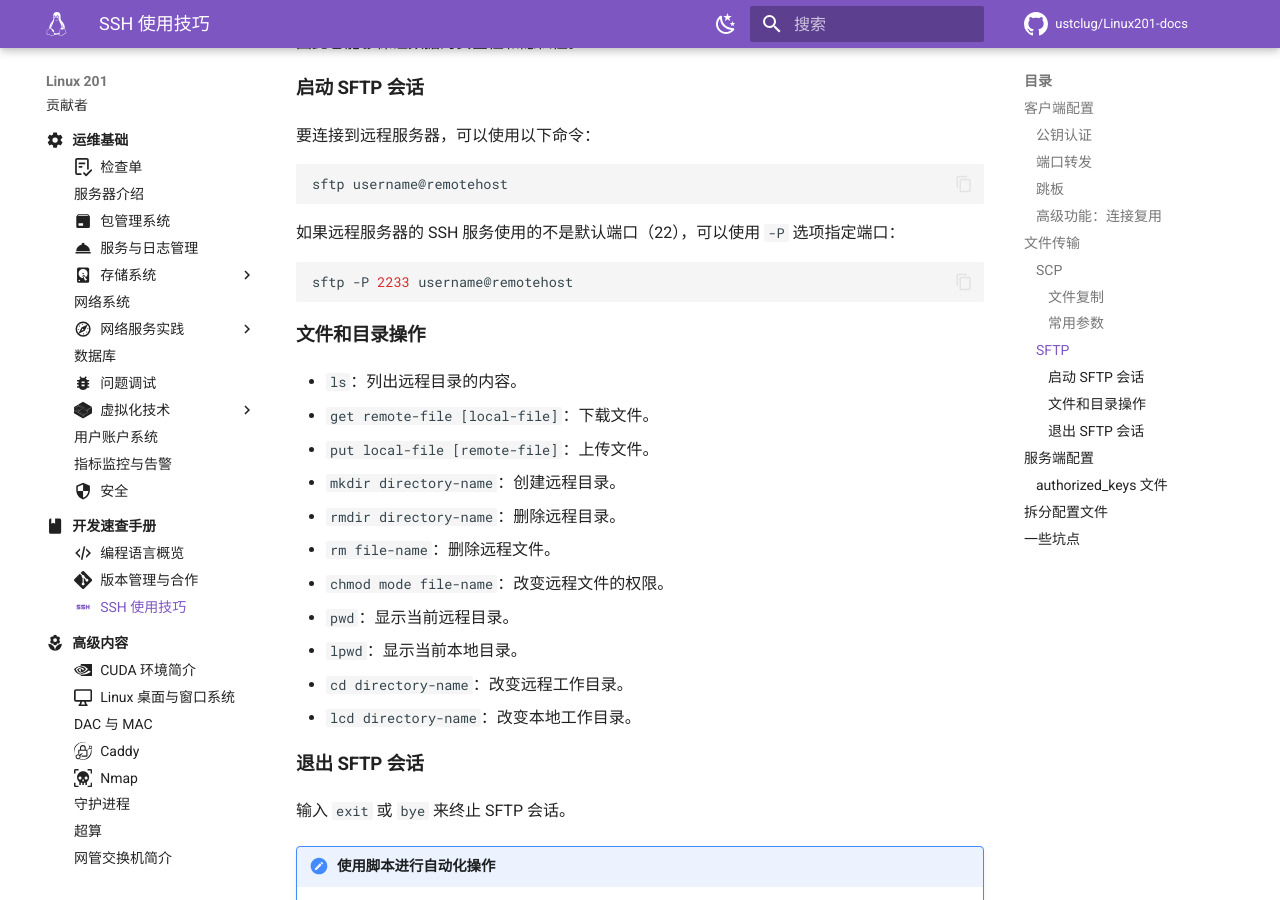
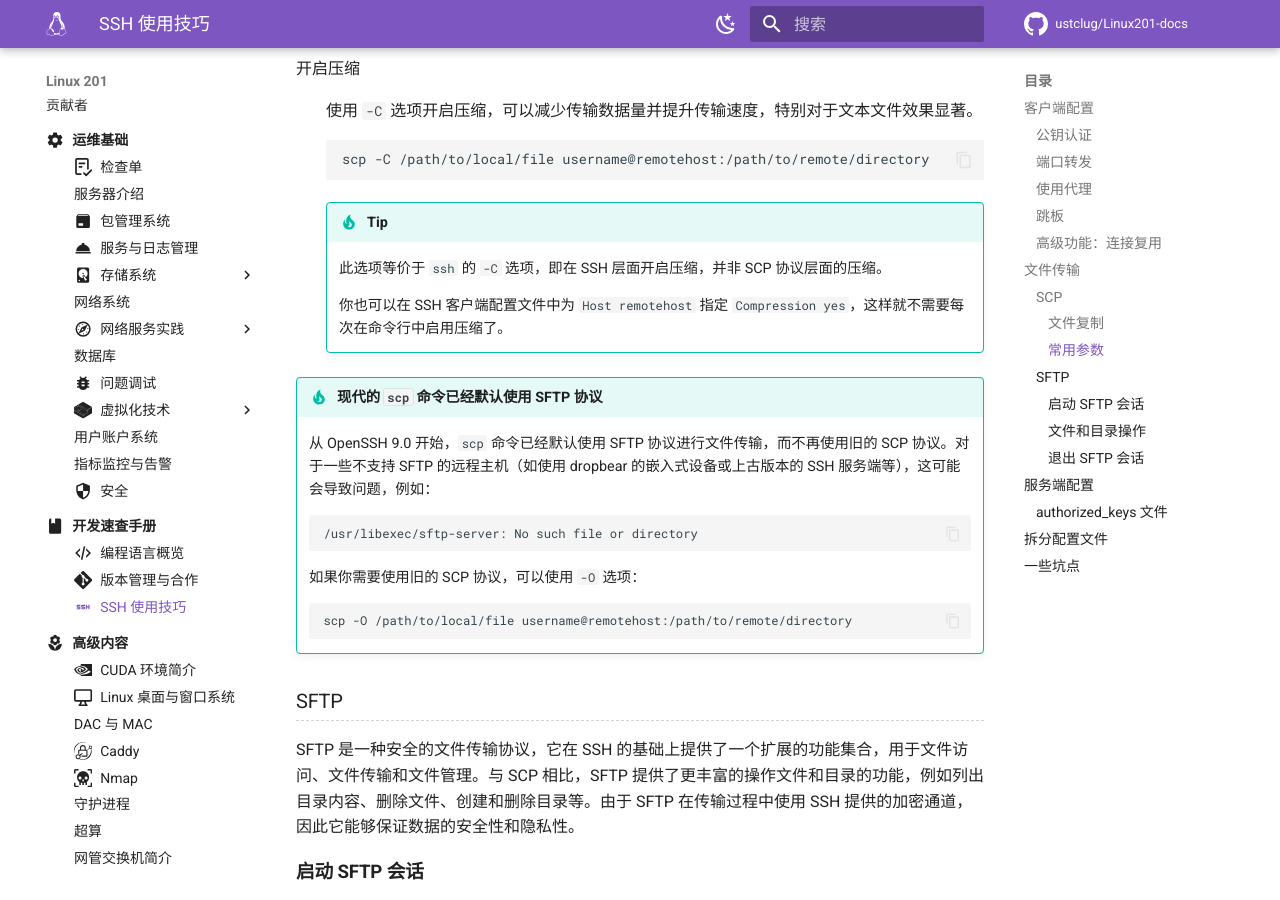
Before and after one commit to ustclug/Linux201-docs, an MkDocs documentation site: the page built from docs/dev/ssh.md, in a window 1280 px wide and 900 px high, scrolled down 7022 px. Built offline with MkDocs 1.6.1 and Material for MkDocs 9.7.7, drawn with Linux system fonts in a browser that asks for light colours; comment, search, counter and statistics services are not loaded; some of the changed text lies outside the part shown.

Commit message:
ssh: Add ProxyCommand and note proxying and scp

````diff
--- a/docs/dev/ssh.md
+++ b/docs/dev/ssh.md
@@ -137,6 +137,18 @@
 
 `-L`、`-R`、`-D` 和配置文件中对应的选项都可以多次出现，指定多条转发规则，它们互相独立、不会覆盖，因此如果重复指定了同一个端口，就会出现冲突。
 
+### 使用代理 {#proxy}
+
+SSH 支持自定义代理命令，从而可以通过代理服务器连接目标主机。
+一个常见的用法是通过 SOCKS5 代理连接目标主机，可以借助 `nc` 命令实现[^netcat-openbsd]：
+
+```shell
+Host example
+  ProxyCommand nc -X 5 -x proxy.example.com:1080 %h %p
+```
+
+  [^netcat-openbsd]: 需要使用 OpenBSD 版本的 `nc` 命令，如 `apt install netcat-openbsd`。
+
 ### 跳板 {#jump-host}
 
 SSH 支持通过跳板机连接目标主机，即先 SSH 登录 jump-host，再从 jump-host 登录目标主机。一些受限的网络环境常常采用这种方案，例如一个集群内只有跳板机暴露在公网上，而其他主机都在被隔离的内网中，只能通过跳板机访问。
@@ -163,6 +175,10 @@
   ProxyJump jumphost
 ```
 
+!!! note "跳板机需要支持 TCP 端口转发"
+
+    SSH 跳板机和前文所述的“**本地**端口转发”采用相同的技术，因此跳板机需要允许 TCP 端口转发（默认开启）。
+
 ### 高级功能：连接复用 {#connection-reuse}
 
 SSH 协议允许在一条连接内运行多个 channel，其中每个 channel 可以是一个 shell session、端口转发、scp 命令等。OpenSSH 支持连接复用，即一个 SSH 进程在后台保持连接，其他客户端在连接同一个主机时可以复用这个连接，而不需要重新握手认证等，可以显著减少连接时间。这在频繁连接同一个主机时非常有用，尤其是当主机的延迟较大、常用操作所需的 RTT 较多时（例如从 GitHub 拉取仓库，或者前文所述的跳板机使用方式）。
@@ -176,7 +192,9 @@
   ControlPersist yes
 ```
 
-其中 `%C` 是 `%l%h%p%r` 的 hash，因此连接不同主机的 control socket 不会冲突。**但是**如果你尝试用相同的用户名和不同的公钥连接同一个目标（例如 `git@github.com`），由于没有新建连接的过程，你指定的公钥并不会生效，解决方法是再单独指定另一个 `ControlPath`，或者设置 `ControlPath=none` 暂时禁用连接复用功能。
+其中 `%C` 是 `%l%h%p%r` 的 hash，因此连接不同主机的 control socket 不会冲突。
+**但是**如果你尝试用相同的用户名和不同的公钥连接同一个目标（例如 `git@github.com`），由于没有新建连接的过程，你指定的公钥并不会生效。
+解决此问题的方法是再单独指定另一个 `ControlPath`，或者设置 `ControlPath=none` 暂时禁用连接复用功能。
 
 ## 文件传输
 
@@ -224,6 +242,12 @@
     scp file1.txt file2.txt username@remotehost:/path/to/remote/directory
     ```
 
+或者经过本地流量中转，在两个远程主机之间复制文件
+
+```shell
+scp username1@remotehost1:/path/to/remote/file username2@remotehost2:/path/to/remote/directory
+```
+
 #### 常用参数
 
 复制目录
@@ -236,7 +260,7 @@
 
 使用非标准端口
 
-:   如果远程主机的 SSH 服务不是运行在标准端口（22），则可以使用 `-P` 选项指定端口：
+:   如果远程主机的 SSH 服务运行在非标准端口（22），则可以使用 `-P` 选项指定端口：
 
     ```shell
     scp -P 2222 /path/to/local/file username@remotehost:/path/to/remote/directory
@@ -272,7 +296,23 @@
 
     !!! tip
 
+        此选项等价于 `ssh` 的 `-C` 选项，即在 SSH 层面开启压缩，并非 SCP 协议层面的压缩。
+
         你也可以在 SSH 客户端配置文件中为 `Host remotehost` 指定 `Compression yes`，这样就不需要每次在命令行中启用压缩了。
+
+!!! tip "现代的 `scp` 命令已经默认使用 SFTP 协议"
+
+    从 OpenSSH 9.0 开始，`scp` 命令已经默认使用 SFTP 协议进行文件传输，而不再使用旧的 SCP 协议。对于一些不支持 SFTP 的远程主机（如使用 dropbear 的嵌入式设备或上古版本的 SSH 服务端等），这可能会导致问题，例如：
+
+    ```text
+    /usr/libexec/sftp-server: No such file or directory
+    ```
+
+    如果你需要使用旧的 SCP 协议，可以使用 `-O` 选项：
+
+    ```shell
+    scp -O /path/to/local/file username@remotehost:/path/to/remote/directory
+    ```
 
 ### SFTP
 
@@ -357,6 +397,8 @@
 
 :   禁止对应的功能。这些选项可以用于限制公钥的功能，例如禁止各种转发和使用终端等。
 
+    特别地，禁止 TCP 端口转发之后，该公钥也不能用于将本机作为跳板机登录其他机器（即 `-J` 参数或 `ProxyJump` 配置项）。
+
 `restrict`
 
 :   禁止所有可选功能，相当于同时使用上一条列出的（和没列出的，详情见 man page）所有选项。
````
Also changed, not shown: docs/ops/storage/zfs.md (+11 -2 lines).
